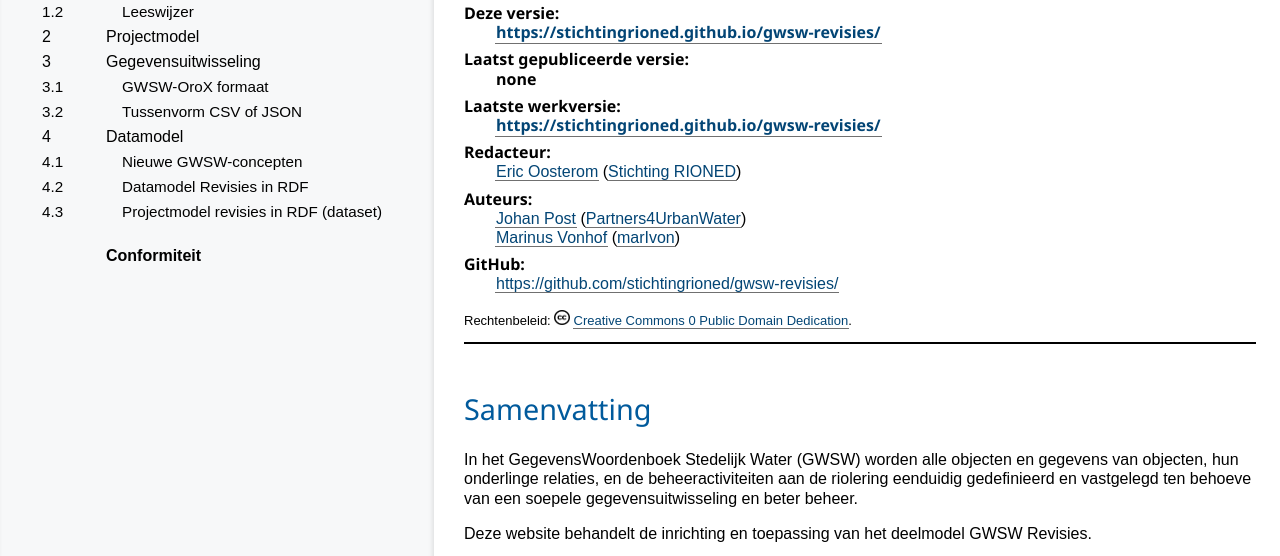
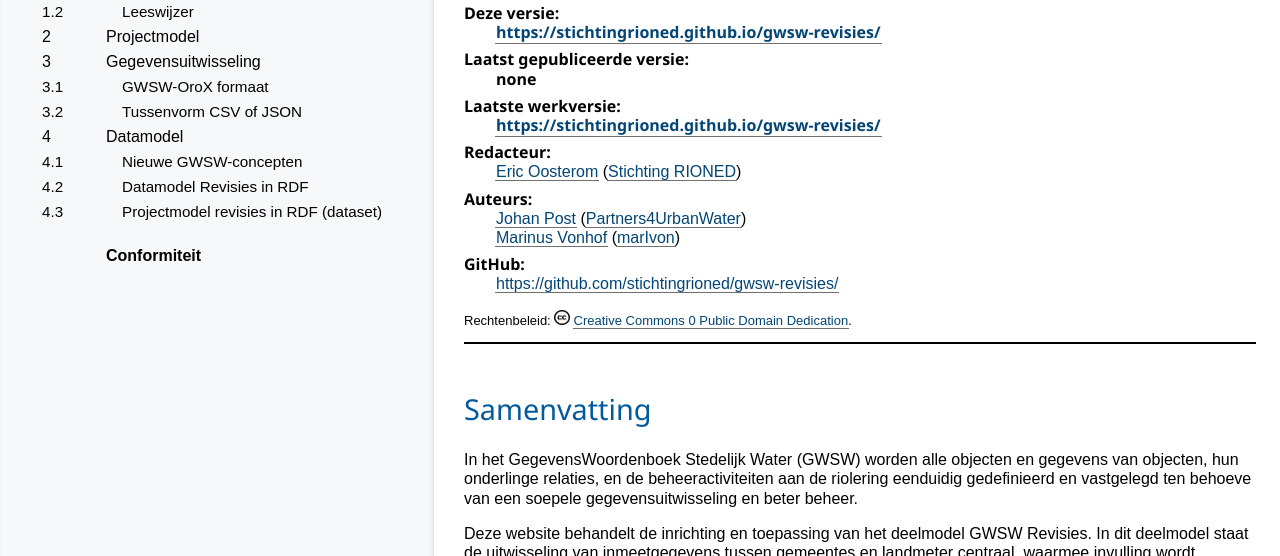
Before and after one commit to StichtingRIONED/gwsw-revisies, a website: page index.html in a window 1280 px wide. Shown: the part 145-701 px from the top of the page. Drawn offline with Linux system fonts and the light colour scheme; no server answers; a script that the page names is missing.

Commit message:
VierOgenCheck

```diff
--- a/index.html
+++ b/index.html
@@ -23,7 +23,8 @@
       soepele gegevensuitwisseling en beter beheer.
     </p>
     <p>
-      Deze website behandelt de inrichting en toepassing van het deelmodel GWSW Revisies.
+      Deze website behandelt de inrichting en toepassing van het deelmodel GWSW Revisies. In dit deelmodel
+	  staat de uitwisseling van inmeetgegevens tussen gemeentes en landmeter centraal, waarmee invulling wordt gegeven aan de behoefte om het aantal handmatige handelingen bij het verwerken van inmeetgegevens te beperken en middels validaties grip te houden op de kwaliteit van inmetingen
     </p>
   </div>
   <div id="logo">
```
